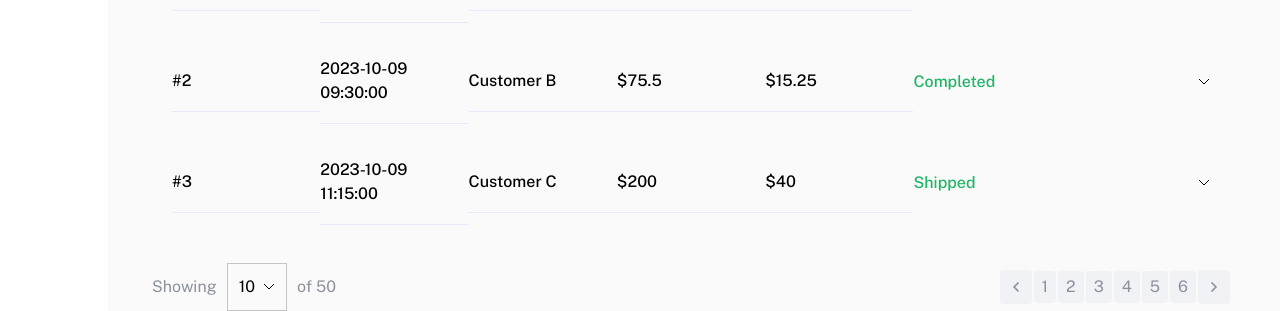
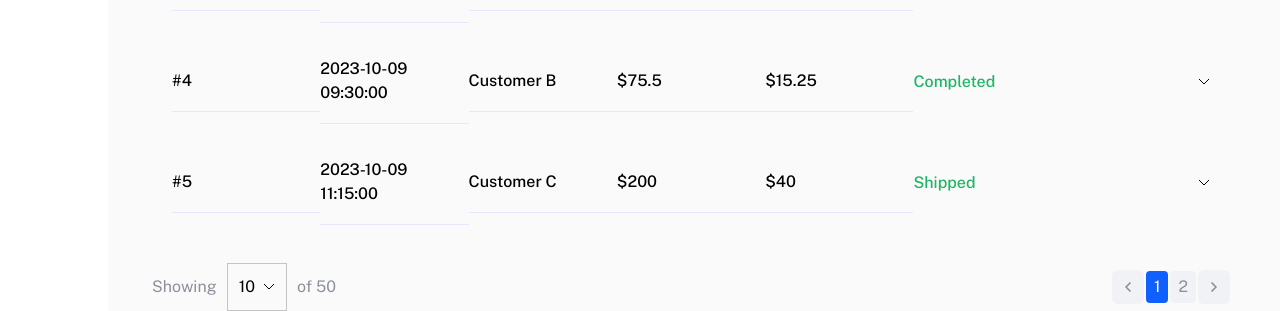
Before and after one commit to SabaKhubashvili/Euphoria_Ecommerce, a Next.js app in the folder Frontend/: page /admin/orders in a window 1280 px wide. Shown: the part 548-859 px from the top of the page. Built offline with nearby package versions, Linux system fonts and the light colour scheme.

Commit message:
feat: added admin orders pagination

```diff
--- a/Frontend/app/components/Pagination.tsx
+++ b/Frontend/app/components/Pagination.tsx
@@ -2,12 +2,20 @@
 import React, { useCallback } from "react";
 import { usePagination } from "../hooks/UsePagination";
 import { PrevIconWhite, NextIconWhite } from "@/public/Svg/Icons";
+import { Icon } from "./Icon";
+import { WebsiteIcons } from "@/public/Svg/IconsObject";
 
 interface Props {
   productsLength: number;
+  nextPage:()=>void,
+  previousPage:()=>void,
+  manualPage:(page:number)=>void
+  currentPage:number,
+  productPerPage:number,
+  type?:'primary' | 'secondary'
 }
-export const Pagination = ({ productsLength }: Props) => {
-  const { nextPage, previousPage, manualPage, currentPage, productPerPage } = usePagination();
+export const Pagination = ({ productsLength, nextPage, previousPage, manualPage, currentPage, productPerPage, type = 'primary' }: Props) => {
+
   const maxNumber = Math.ceil(productsLength / productPerPage);
   const numbers = Array.from({ length: maxNumber }, (_, index) => index + 1);
 
@@ -27,18 +35,29 @@ export const Pagination = ({ productsLength }: Props) => {
 
 
   return (
-    <div className="flex gap-[10px] items-center">
+    <div className={`flex items-center ${type === 'primary' ? 'gap-[10px]' : 'gap-[2px]'}`}>
         {
         currentPage !== 1 &&
+          type === 'primary' ?
           <div className="bg-black h-full p-[12px] rounded-md cursor-pointer" onClick={handlePrevPage}>
                 <PrevIconWhite/>
           </div>
+          :
+          <div className="bg-[#F1F2F6] h-full py-[9px] px-[8px] rounded-md cursor-pointer" onClick={handlePrevPage}>
+                <Icon svg={WebsiteIcons['prevGray']}/>
+          </div>
+
         }
 
       {numbers.map((number) => (
-        <div className={`py-[10px] px-[15px]  border-[2px] border-solid
-        rounded-md text-black font-bold cursor-pointer
-        ${number === currentPage ? 'border-black' : 'border-[#79777d]'}
+        <div className={`cursor-pointer select-none
+        ${type === 'primary' ? `py-[10px] px-[15px] border-[2px] border-solid rounded-md text-black font-bold
+        ${number === currentPage ? 'border-black' : 'bg-[#79777d]'}
+        `
+        :
+        `py-[4px] px-[8px] rounded-[4px] text-secondaryGray
+        ${number === currentPage ? 'bg-purple text-white' : 'bg-[#F1F2F6]'}  `}
+
         `} onClick={()=>{
           if(currentPage !== number){
             window.scrollTo(150,0);
@@ -51,9 +70,15 @@ export const Pagination = ({ productsLength }: Props) => {
 
       {
         currentPage < maxNumber &&
+          type === 'primary' ?
           <div className="bg-black h-full p-[12px] rounded-md cursor-pointer " onClick={handleNextPage}>
                 <NextIconWhite/>
           </div>
+          :
+          <div className="bg-[#F1F2F6] h-full py-[9px] px-[8px] rounded-md cursor-pointer" onClick={handleNextPage}>
+            <Icon svg={WebsiteIcons['nextGray']}/>
+          </div>
+
         }
 
     </div>
--- a/Frontend/app/components/Shop/ShopProducts.tsx
+++ b/Frontend/app/components/Shop/ShopProducts.tsx
@@ -4,8 +4,6 @@ import React, { useMemo } from "react";
 import { Filter } from "./Filter";
 import { Shop } from "./Shop";
 import { Roboto } from "../assets/Fonts";
-import useMediaQuery from "@/app/hooks/UseMediaQuery";
-import { largeScreens } from "@/app/Screens/Screens";
 import { productInterface, products } from "@/app/constants";
 import { usePagination } from "@/app/hooks/UsePagination";
 import { Pagination } from "../Pagination";
@@ -13,8 +11,8 @@ import { useFilter } from "@/app/hooks/UseFilter";
 import { getAllProducts } from "@/app/actions/getAllProducts";
 
 export const ShopProducts = () => {
-  const IsAboveLargeScreens = useMediaQuery(largeScreens);
-  const { currentPage, manualPage, productPerPage } = usePagination();
+
+  const { nextPage, previousPage, manualPage, currentPage, productPerPage } = usePagination();
   const { priceFrom } = useFilter();
   const {
     data: products,
@@ -64,7 +62,14 @@ export const ShopProducts = () => {
             currentProducts={currentProducts || null}
           />
           {products?.length && productPerPage < products?.length && (
-            <Pagination productsLength={products.length} />
+            <Pagination
+              currentPage={currentPage}
+              nextPage={nextPage}
+              productPerPage={productPerPage}
+              manualPage={manualPage}
+              previousPage={previousPage}
+              productsLength={products.length}
+            />
           )}
         </div>
       </div>
--- a/Frontend/app/components/admin/AdminPagination.tsx
+++ /dev/null
@@ -1,29 +0,0 @@
-import React from 'react'
-import { Icon } from '../Icon'
-import { WebsiteIcons } from '@/public/Svg/IconsObject'
-
-export const AdminPagination = ({length}:{length:number}) => {
-
-    const Comp = ({page}:{page:string}) => (
-        <div className={`px-[8px] py-[4px] ${false ? 'text-white bg-purple' : 'text-secondaryGray bg-[#F1F2F6]'} cursor-pointer rounded-[4px] `}>
-            {page}
-        </div>
-    )
-
-  return (
-    <div className='flex gap-[2px] items-center'>
-        <div className='px-[8px] py-[9px] h-full cursor-pointer bg-[#F1F2F6] rounded-[4px] '>
-            <Icon svg={WebsiteIcons['prevGray']}/>
-        </div>
-        <Comp page='1'/>
-        <Comp page='2'/>
-        <Comp page='3'/>
-        <Comp page='4'/>
-        <Comp page='5'/>
-        <Comp page='6'/>
-        <div className='px-[8px] py-[9px] h-full cursor-pointer bg-[#F1F2F6] rounded-[4px] '>
-            <Icon svg={WebsiteIcons['nextGray']}/>
-        </div>
-    </div>
-  )
-}
--- a/Frontend/app/components/admin/orderManagment/OrderManagmentVariations.tsx
+++ b/Frontend/app/components/admin/orderManagment/OrderManagmentVariations.tsx
@@ -1,13 +1,15 @@
 "use client";
 
-import React, { useEffect, useRef, useState } from "react";
+import React, { useEffect, useRef, useState,useMemo } from "react";
 import { SecondaryInput } from "../../Inputs/SecondaryInput";
 import { Icon } from "../../Icon";
 import { WebsiteIcons } from "@/public/Svg/IconsObject";
 import { MainDropdown } from "../../Dropdown/MainDropdown";
 import { MainTable } from "../../tables/MainTable";
 import { orders } from "@/app/constants";
-import { AdminPagination } from "../AdminPagination";
+import { Pagination } from "../../Pagination";
+import { UseAdminOrdersPagination } from "@/app/hooks/UseAdminOrdersPagination";
+import { ordersInterface } from "@/app/types";
 
 enum Variations {
   All = 0,
@@ -21,7 +23,7 @@ export const OrderManagmentVariations = () => {
     Variations.All
   );
   const underlineRef = useRef<HTMLDivElement>(null);
-
+  const { nextPage, prevPage, manualPage, currentPage, ordersPerPage } = UseAdminOrdersPagination();
   useEffect(() => {
     const updateActiveELement = () => {
       if (underlineRef.current) {
@@ -37,6 +39,12 @@ export const OrderManagmentVariations = () => {
     document.addEventListener("resize", updateActiveELement);
     return () => document.removeEventListener("resize", updateActiveELement);
   }, [activeVariation]);
+
+  const ordersOnPage: ordersInterface[] = useMemo(() => {
+    const startIndex = (currentPage - 1) * ordersPerPage;
+    const endIndex = currentPage * ordersPerPage;
+    return orders.slice(startIndex, endIndex);
+  }, [orders, currentPage, ordersPerPage]);
 
   return (
     <React.Fragment>
@@ -116,7 +124,7 @@ export const OrderManagmentVariations = () => {
         />
       </div>
       <div className="h-[600px]">
-        <MainTable bodyContent={orders} topContent={['Order id', 'created', 'customer', 'total', 'profit', 'status' , ' ']} type="primary"/>
+        <MainTable bodyContent={ordersOnPage} topContent={['Order id', 'created', 'customer', 'total', 'profit', 'status' , ' ']} type="primary"/>
       </div>
       <div className="w-full flex justify-between items-center px-[24px]">
           <div className="flex items-center gap-[10px] text-secondaryGray">
@@ -130,7 +138,15 @@ export const OrderManagmentVariations = () => {
           <span>of 50</span>
           </div>
           <div>
-            <AdminPagination length={12}/>
+          <Pagination
+              currentPage={currentPage}
+              nextPage={nextPage}
+              productPerPage={ordersPerPage}
+              manualPage={manualPage}
+              previousPage={prevPage}
+              productsLength={orders.length}
+              type="secondary"
+            />
           </div>
       </div>
 
--- a/Frontend/app/components/tables/MainTable.tsx
+++ b/Frontend/app/components/tables/MainTable.tsx
@@ -1,4 +1,5 @@
-import { orders } from "@/app/constants";
+'use client'
+
 import { Dropdown_Down } from "@/public/Svg/Icons";
 import React from "react";
 
@@ -15,7 +16,7 @@ export const MainTable = ({ type, topContent, bodyContent }: Props) => {
   const HeaderCell = ({ text }: { text: string }) => (
     <h1 className={`text-secondaryGray uppercase font-medium md:text-[16px] text-[13px]
     `}
-    style={{flexBasis:100/topContent.length + '%'}}
+      style={{ flexBasis: 100 / topContent.length + '%' }}
     >
       {text}
     </h1>
@@ -25,16 +26,15 @@ export const MainTable = ({ type, topContent, bodyContent }: Props) => {
     <h1 className={`text-black  font-medium xl:text-[16px] text-[13px] py-[18px]
     ${type === 'primary' && 'border-b-[1px] border-solid border-[#E9E7FD]'}
     `}
-    style={{flexBasis:100/Object.keys(bodyContent[0]).length + '%'}}>
+      style={{ flexBasis: 100 / Object.keys(bodyContent[0]).length + '%' }}>
       {text}
     </h1>
   );
   const StatusRowCell = ({ text }: { text: "Pending" | "Delivered" }) => (
     <h1
-      className={`text-black  font-medium xl:text-[16px] text-[13px] ${
-        text === "Pending" ? "text-yellow-500" : "text-green"
+      className={`text-black  font-medium xl:text-[16px] text-[13px] ${text === "Pending" ? "text-yellow-500" : "text-green"
         }`}
-      style={{flexBasis:100/topContent.length + '%'}}
+      style={{ flexBasis: 100 / topContent.length + '%' }}
     >
       {text}
     </h1>
@@ -53,7 +53,7 @@ export const MainTable = ({ type, topContent, bodyContent }: Props) => {
         ))}
       </div>
       <div className={`flex flex-col h-full overflow-y-auto w-full`}>
-      {orders.map((cont: any, index: number) => (
+        {bodyContent.map((cont: any, index: number) => (
           <div key={index} className="flex  items-center py-[8px] px-[20px] ">
             <RowCell text={'#' + cont.id.toString()} />
             <RowCell text={cont.created_at} />
@@ -61,7 +61,7 @@ export const MainTable = ({ type, topContent, bodyContent }: Props) => {
             <RowCell text={'$' + cont.total_price} />
             <RowCell text={'$' + cont.profit} />
             <StatusRowCell text={cont.status} />
-          <div style={{flexBasis: 100/Object.keys(cont).length + '%'}} className="flex justify-end" >
+            <div style={{ flexBasis: 100 / Object.keys(cont).length + '%' }} className="flex justify-end" >
               <Dropdown_Down />
             </div>
           </div>
--- a/Frontend/app/constants/index.ts
+++ b/Frontend/app/constants/index.ts
@@ -1,5 +1,5 @@
 
-import { SingleFooterComponentRowType, } from "../types"
+import { SingleFooterComponentRowType, ordersInterface, } from "../types"
 import { FacebookIcon,InstagramIcon,LinkedinIcon } from "@/public/Svg/Social"
 
 export const FooterFeatures = [
@@ -409,15 +409,7 @@ export const products: productInterface[] = [
   },
 ];
 
-export const orders: {
-  id: number;
-  created_at: string;
-  customer: string;
-  total_price: number;
-  profit: number;
-  status: string;
-  empty_string: string;
-}[] = [
+export const orders: ordersInterface[] = [
   {
       id: 1,
       created_at: "2023-10-09 08:00:00",
@@ -425,7 +417,7 @@ export const orders: {
       total_price: 100.00,
       profit: 25.00,
       status: "Pending",
-      empty_string: "",
+      empty: "",
   },
   {
       id: 2,
@@ -434,7 +426,7 @@ export const orders: {
       total_price: 75.50,
       profit: 15.25,
       status: "Completed",
-      empty_string: "",
+      empty: "",
   },
   {
       id: 3,
@@ -443,78 +435,78 @@ export const orders: {
       total_price: 200.00,
       profit: 40.00,
       status: "Shipped",
-      empty_string: "",
+      empty: "",
   },
   {
-      id: 2,
+      id: 4,
       created_at: "2023-10-09 09:30:00",
       customer: "Customer B",
       total_price: 75.50,
       profit: 15.25,
       status: "Completed",
-      empty_string: "",
+      empty: "",
   },
   {
-      id: 3,
+      id: 5,
       created_at: "2023-10-09 11:15:00",
       customer: "Customer C",
       total_price: 200.00,
       profit: 40.00,
       status: "Shipped",
-      empty_string: "",
+      empty: "",
   },
   {
-      id: 2,
+      id: 6,
       created_at: "2023-10-09 09:30:00",
       customer: "Customer B",
       total_price: 75.50,
       profit: 15.25,
       status: "Completed",
-      empty_string: "",
+      empty: "",
   },
   {
-      id: 3,
+      id: 7,
       created_at: "2023-10-09 11:15:00",
       customer: "Customer C",
       total_price: 200.00,
       profit: 40.00,
       status: "Shipped",
-      empty_string: "",
+      empty: "",
   },
   {
-      id: 2,
+      id: 8,
       created_at: "2023-10-09 09:30:00",
       customer: "Customer B",
       total_price: 75.50,
       profit: 15.25,
       status: "Completed",
-      empty_string: "",
+      empty: "",
   },
   {
-      id: 3,
+      id: 9,
       created_at: "2023-10-09 11:15:00",
       customer: "Customer C",
       total_price: 200.00,
       profit: 40.00,
       status: "Shipped",
-      empty_string: "",
+      empty: "",
   },
   {
-      id: 2,
+      id: 10,
       created_at: "2023-10-09 09:30:00",
       customer: "Customer B",
       total_price: 75.50,
       profit: 15.25,
       status: "Completed",
-      empty_string: "",
+      empty: "",
   },
   {
-      id: 3,
+      id: 11,
       created_at: "2023-10-09 11:15:00",
       customer: "Customer C",
       total_price: 200.00,
       profit: 40.00,
       status: "Shipped",
-      empty_string: "",
+      empty: "",
   },
 ];
--- /dev/null
+++ b/Frontend/app/hooks/UseAdminOrdersPagination.tsx
@@ -0,0 +1,30 @@
+import {create} from 'zustand'
+
+interface AdminOrdersPagination{
+    currentPage:number,
+    ordersPerPage: 10 | 20 | 30 | 40 | 50
+    nextPage:()=>void,
+    prevPage:()=>void,
+    manualPage:(page:number)=>void,
+
+}
+
+export const UseAdminOrdersPagination = create<AdminOrdersPagination>((set)=>({
+    currentPage:1,
+    ordersPerPage: 10,
+    nextPage:()=>{
+        set((state)=>({
+            currentPage: state.currentPage + 1
+        }))
+    },
+    prevPage:()=>{
+        set((state)=>({
+            currentPage: state.currentPage - 1
+        }))
+    },
+    manualPage:(page)=>{
+        set(({
+            currentPage: page
+        }))
+    },
+}))
```
Also changed, not shown: Frontend/app/types/index.ts (+10 -0 lines). Lines whose indentation alone changed are shown as unchanged.
